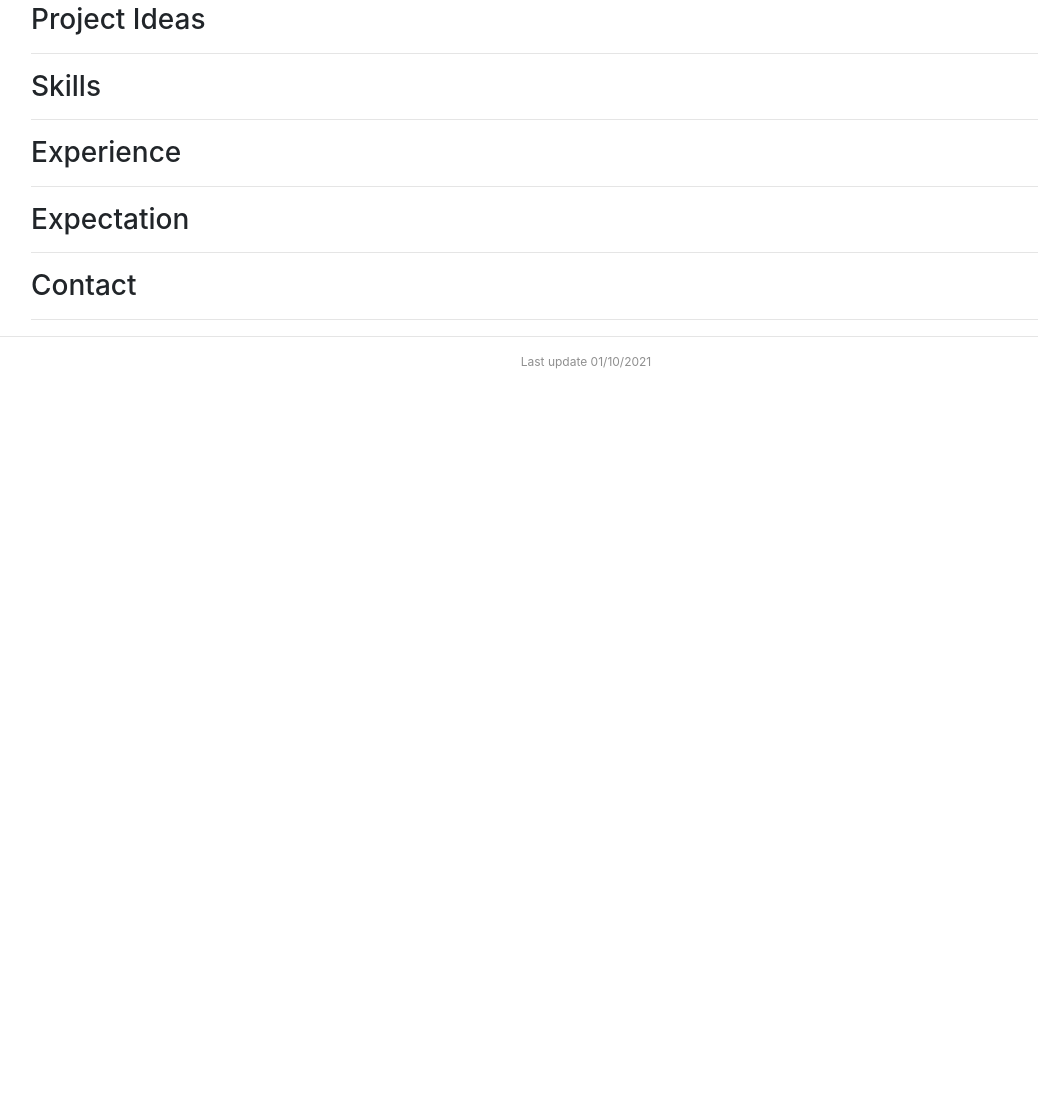
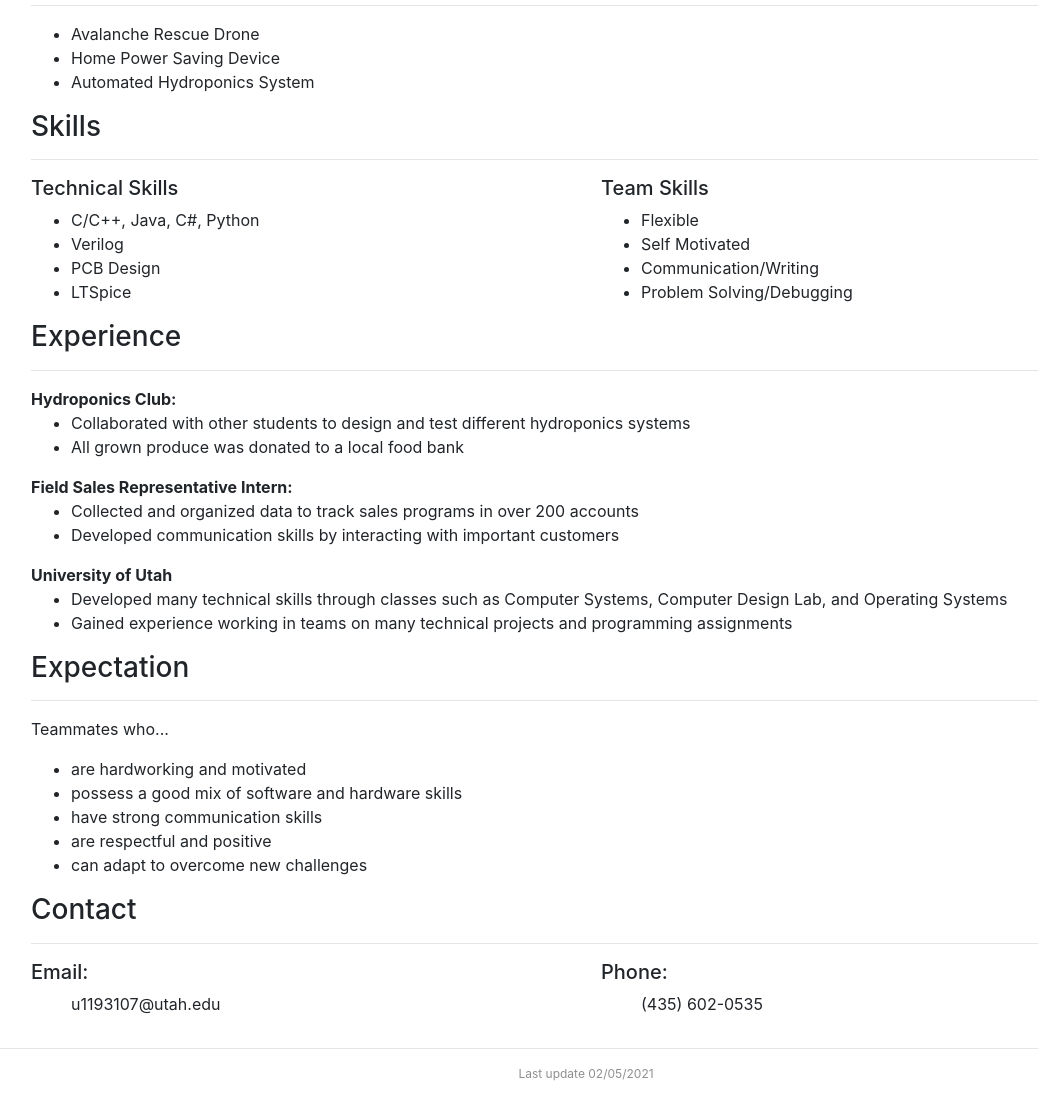
Before and after one commit to lrm77/Personal-Website, a plain HTML site: page index-bootstrap.html in a window 1280 px wide. Shown: the part 303-1404 px from the top of the page, without its empty margins (54-1092 px from the left). Before the commit the page ends 800 px from the top, so only its background shows below. Drawn offline with Linux system fonts and the light colour scheme.

Commit message:
Website updated for resume submission

```diff
--- a/index-bootstrap.html
+++ b/index-bootstrap.html
@@ -6,7 +6,7 @@
   <meta http-equiv="X-UA-Compatible" content="IE=edge">
   <meta name="viewport" content="width=device-width, initial-scale=1.0">
 
-<title>TWH's Homepage</title>
+<title>Luke's Homepage</title>
 
 <!-- Bootstrap core CSS -->
 <link rel="stylesheet" href="css/custom.css?v=2020-10-10">
@@ -26,17 +26,15 @@
   <div class="col-md-2 col-sm-2 vertical-align">
     <p>
     <div style="max-width: 130px; text-align: center;">
-      <img src="images/twhuang.jpg" style="width: 100%;">
+      <img src="images/lmajors.jpg" style="width: 100%;">
     </div>
     </p>
   </div>
 
   <div class="col-md-8 col-sm-8">
-    <p><h2>Tsung-Wei Huang</h2>
-    Assistant Professor, Department of ECE<br>
+    <p><h2>Luke Majors</h2>
+    Pursuing B.S. Computer Engineering<br>
     University of Utah, Salt Lake City, UT, USA, 84112<br>
-    Office: 2124 Merrill Engineering Building (MEB)<br>
-    BS/MS (<a href="http://www.csie.ncku.edu.tw/ncku_csie/">NCKU-CS</a>), PhD (<a href="https://ece.illinois.edu/">UIUC-ECE</a>) &nbsp;
     </p>
   </div>
 
@@ -44,31 +42,92 @@
 <hr>
 
 <h3>Objective</h3>
-<p>I plan to build a spacecraft that can bring people to Mars.</p>
+<p>To join a team of motivated individuals to develop an interesting CE Senior Design Project</p>
 <hr>
 
 <h3>Project Ideas</h3>
 <hr>
-
+<ul>
+  <li>Avalanche Rescue Drone</li>
+  <li>Home Power Saving Device</li>
+  <li>Automated Hydroponics System</li>
+</ul>
 <h3>Skills</h3>
 <hr>
+  <div class="row">
 
+    <div class="col-sm">
+      <h5>Technical Skills</h5>
+      <ul>
+        <li>C/C++, Java, C#, Python</li>
+        <li>Verilog</li>
+        <li>PCB Design</li>
+        <li>LTSpice</li>
+      </ul>
+    </div>
+
+    <div class="col-sm">
+      <h5>Team Skills</h5>
+      <ul>
+        <li>Flexible</li>
+        <li>Self Motivated</li>
+        <li>Communication/Writing</li>
+        <li>Problem Solving/Debugging</li>
+      </ul>
+    </div>
+
+  </div>
 <h3>Experience</h3>
-
 <hr>
-
+<b>Hydroponics Club:</b>
+<ul>
+  <li>Collaborated with other students to design and test different hydroponics systems</li>
+  <li>All grown produce was donated to a local food bank</li>
+</ul>
+<b>Field Sales Representative Intern:</b>
+<ul>
+  <li>Collected and organized data to track sales programs in over 200 accounts</li>
+  <li>Developed communication skills by interacting with important customers</li>
+</ul>
+<b>University of Utah</b>
+<ul>
+  <li>Developed many technical skills through classes such as Computer Systems, Computer Design Lab,
+     and Operating Systems
+  </li>
+  <li>Gained experience working in teams on many technical projects and programming assignments</li>
+</ul>
 <h3>Expectation</h3>
 <hr>
-
+<p>Teammates who...</p>
+<ul>
+  <li>are hardworking and motivated</li>
+  <li>possess a good mix of software and hardware skills</li>
+  <li>have strong communication skills</li>
+  <li>are respectful and positive</li>
+  <li>can adapt to overcome new challenges</li>
+</ul>
 
 <h3>Contact</h3>
 <hr>
-
+  <div class="row">
+    <div class="col-sm">
+      <h5>Email:</h5>
+      <ul style="list-style-type:none;">
+        <li>u1193107@utah.edu</li>
+      </ul>
+    </div>
+    <div class="col-sm">
+      <h5>Phone:</h5>
+      <ul style="list-style-type:none;">
+        <li>(435) 602-0535</li>
+      </ul>
+    </div>
+  </div>
 </div>
 
 
 <hr>
-<footer>Last update 01/10/2021</footer>
+<footer>Last update 02/05/2021</footer>
 
 </div>
 
```
Also changed, not shown: images/lmajors.jpg (added).
